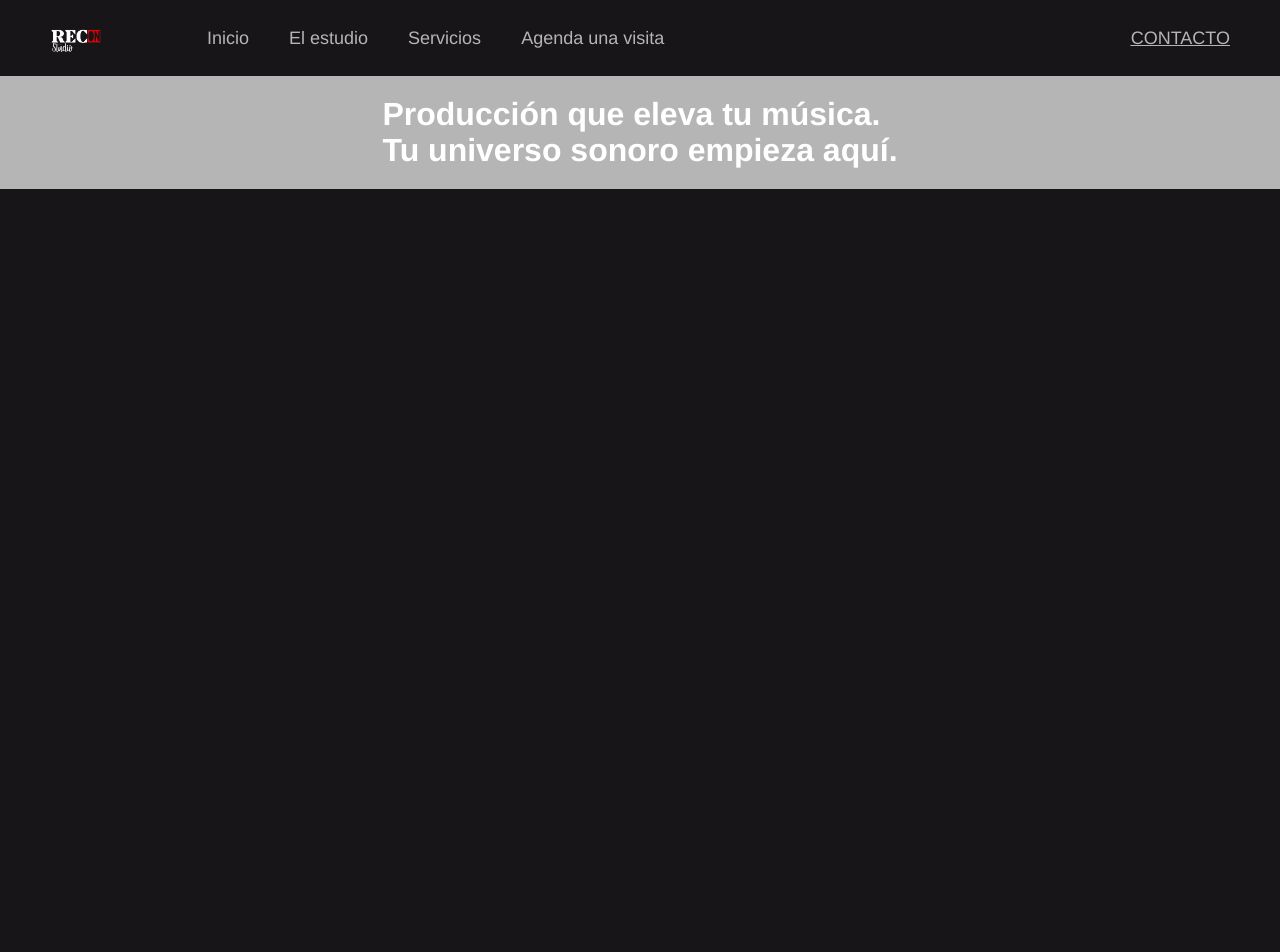
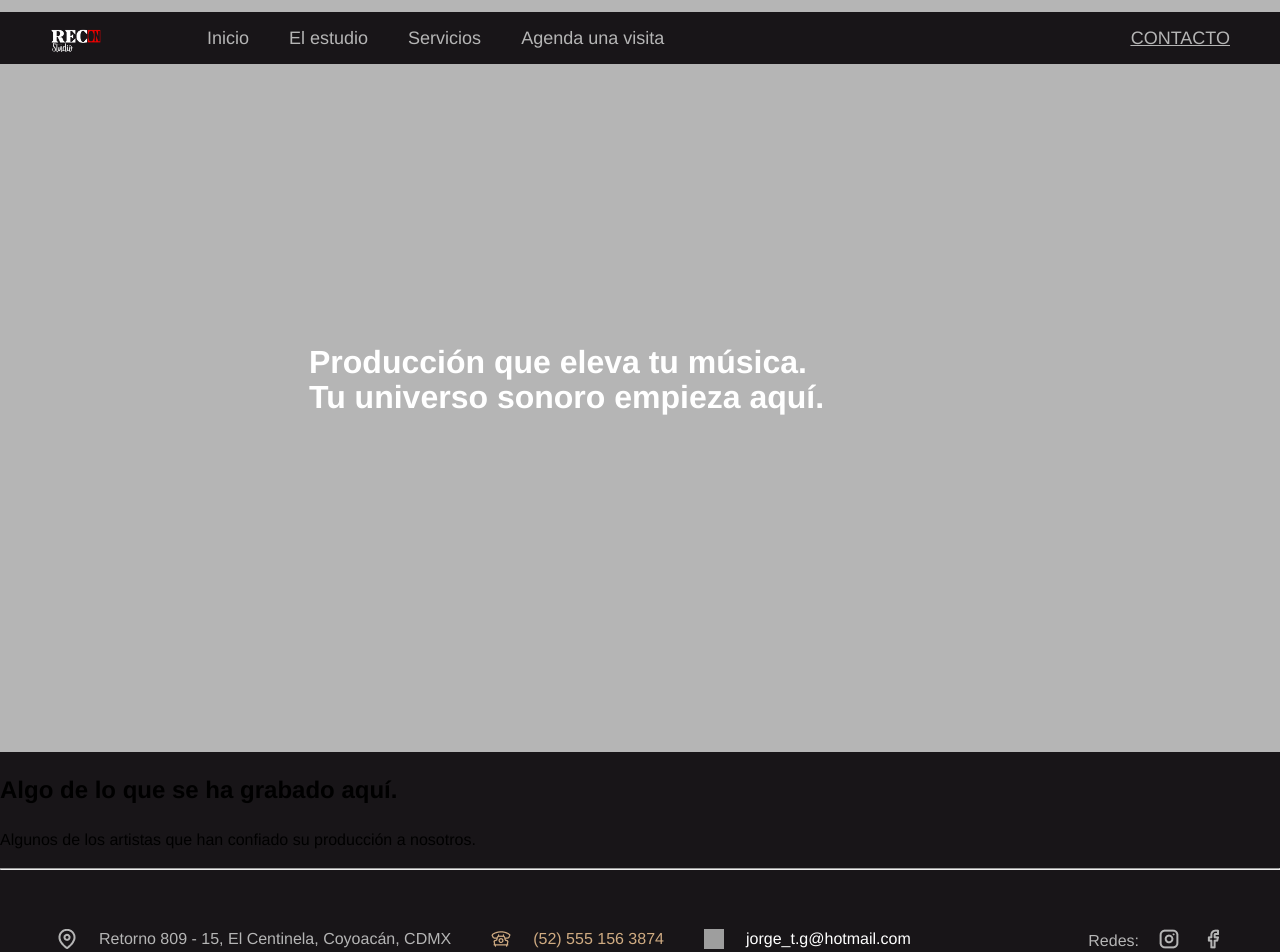
Before and after one commit to Novelisk/recon-studio, a React (Vite) app in the folder frontend/: page / in a window 1280 px wide. Shown: the top 952 px of the page. Built offline with nearby package versions, Linux system fonts and the light colour scheme; grey boxes are pictures that could not be loaded.

Commit message:
Acabar componente de tarjetas

```diff
--- a/frontend/src/App.jsx
+++ b/frontend/src/App.jsx
@@ -25,7 +25,6 @@ function App() {
       </Routes>
 
       {!hideHeader && <Footer />}
-      {/* <Footer /> */}
     </>
   );
 }
--- a/frontend/src/components/Header/Header.css
+++ b/frontend/src/components/Header/Header.css
@@ -1,12 +1,13 @@
 .header {
-  margin-top: 12px;
-  margin-bottom: 12px;
-  position: sticky;
-  margin-left: 50px;
+  position: fixed;
+  top: 12px;
+  left: 0;
+  right: 0;
+  padding-left: 50px;
   display: flex;
   height: 52px;
-  max-width: 100%;
-  z-index: 100;
+  z-index: 1000;
+  background-color: #181518;
 }
 
 .header__logo {
@@ -18,6 +19,7 @@
   width: 100%;
   display: flex;
   align-items: center;
+  justify-content: space-between;
   align-content: space-between;
   margin: 0;
 }
--- a/frontend/src/pages/Home/Home.css
+++ b/frontend/src/pages/Home/Home.css
@@ -1,6 +1,6 @@
 .home {
   margin: 0 auto;
-  height: 1024px;
+  max-height: 1024px;
 }
 
 .home__top-container {
@@ -8,7 +8,6 @@
   justify-content: center;
   align-items: center;
   background-color: #b5b5b5;
-  z-index: 1;
 }
 
 .home__top-container_title {
@@ -16,4 +15,5 @@
   font-weight: 900;
   line-height: 110%;
   color: white;
+  margin: 345px auto 337px 309px;
 }
--- a/frontend/src/pages/Home/Home.jsx
+++ b/frontend/src/pages/Home/Home.jsx
@@ -9,6 +9,18 @@ export const Home = () => {
           aquí.
         </h1>
       </div>
+
+      <div className="home__middle-container">
+        <div className="home__middle-container_header">
+          <h2 className="home__middle-container_header-title">
+            Algo de lo que se ha grabado aquí.
+          </h2>
+          <p className="home__middle-container_header-description">
+            Algunos de los artistas que han confiado su producción a nosotros.
+          </p>
+          <div className="home__middle-container_albums"></div>
+        </div>
+      </div>
     </section>
   );
 };
--- a/frontend/src/pages/NotFound/NotFound.jsx
+++ b/frontend/src/pages/NotFound/NotFound.jsx
@@ -1,8 +1,15 @@
 import React from 'react';
-import vynil from '../../assets/images/Image_Vinyl.png';
+import vinyl from '../../assets/images/Image_Vinyl.png';
 import { Link } from 'react-router-dom';
+import { useNavigate } from 'react-router-dom';
 
 export const NotFound = () => {
+  const navigate = useNavigate();
+
+  const handleToHome = () => {
+    navigate('/home');
+  };
+
   return (
     <div className="not-found">
       <h2 className="not-found__title">Error, Page Not Found</h2>
@@ -10,7 +17,7 @@ export const NotFound = () => {
         4
         <img
           className="not-found__text-image"
-          src={vynil}
+          src={vinyl}
           alt="Image of a vynil record"
         />
         4
@@ -22,9 +29,9 @@ export const NotFound = () => {
       <button
         type="button"
         className="not-found__button"
-        onClick={() => <Link to="/home" />}
+        onClick={handleToHome}
       >
-        Volver al incio
+        Volver al inicio
       </button>
     </div>
   );
```
Also changed, not shown: frontend/src/components/AlbumSlider/AlbumSlider.jsx (added, +62 -0 lines), 1 other file (tests, documents, lock files or other folders).
